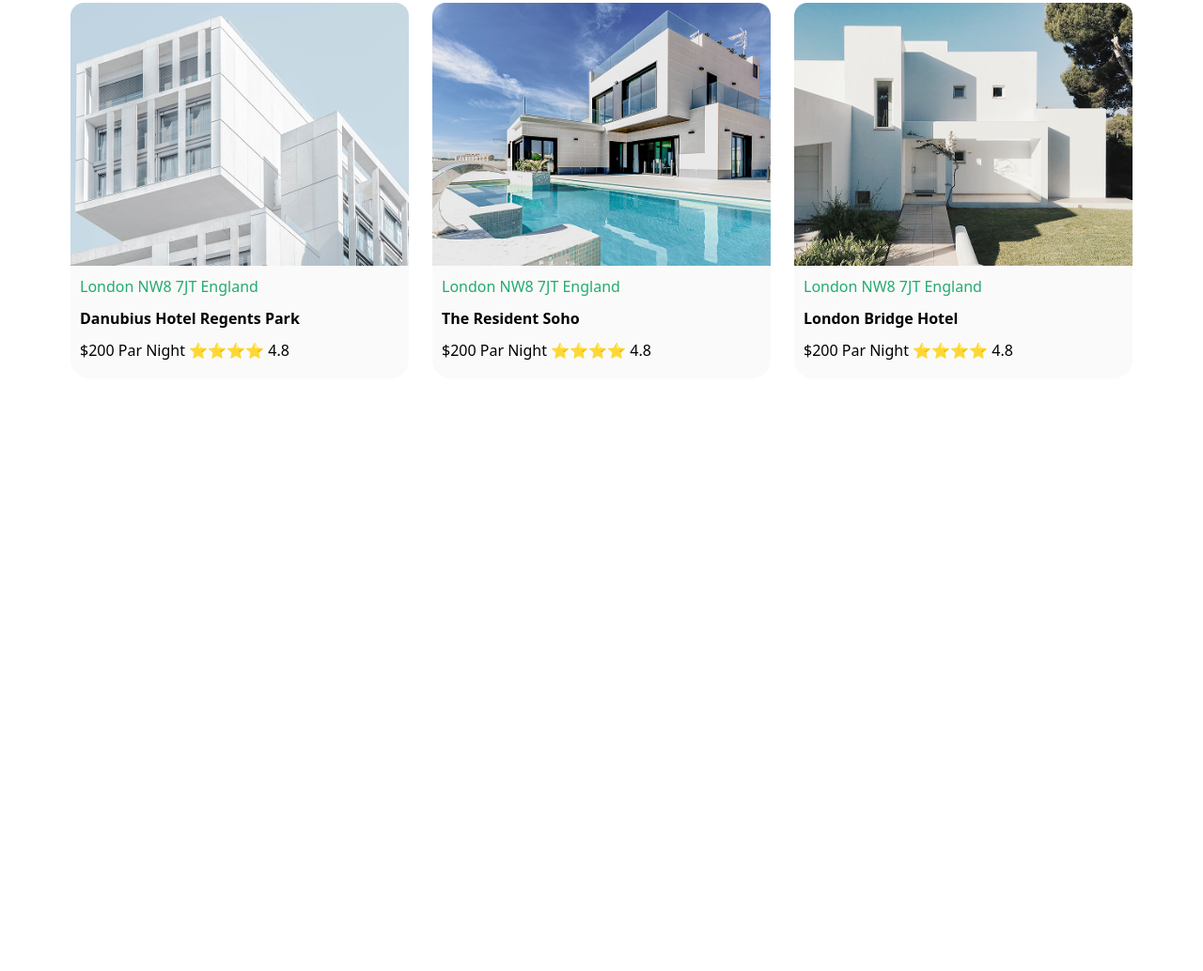
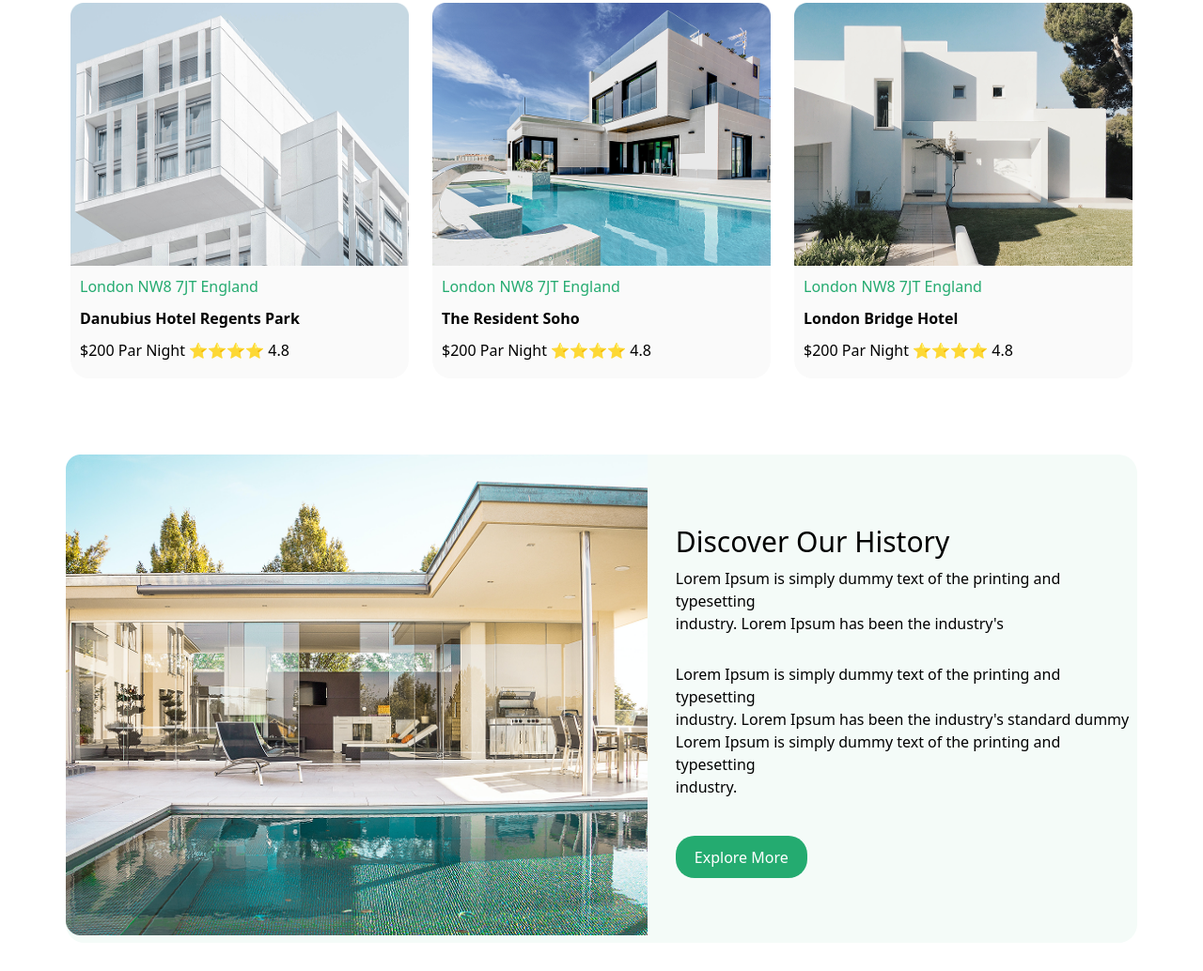
Before and after one commit to DBilol228/Week3Day2hw, a website: page src/secondpg.html in a window 1280 px wide. Shown: the part 966-2000 px from the top of the page at 94% size. Before the commit the page ends 1410 px from the top, so only its background shows below. Drawn offline with Linux system fonts and the light colour scheme.

Commit message:
section 3 page2

```diff
--- a/src/secondpg.html
+++ b/src/secondpg.html
@@ -82,5 +82,24 @@
             </div>
         </div>
     </div>
+
+    <div class="hidden lg:block max-w-[1200px] m-auto">
+        <div class="w-[100%] h-[720px] mt-[40px]">
+            <div class="flex justify-center">
+                <div class="bg-[#F4FBF8] w-[95%] h-[520px] rounded-[20px] flex gap-[30px]">
+                    <div>
+                        <img src="./images/back2.png" alt="">
+                    </div>
+                    <div class="mt-[70px]">
+                        <p class="text-[30px] text-[black] font-medium">Discover Our History</p>
+                        <p class="text-[16px] text-[black] mt-[5px]">Lorem Ipsum is simply dummy text of the printing and typesetting<br>industry. Lorem Ipsum has been the industry's </p>
+                        <p class="text-[16px] text-[black] mt-[30px]">Lorem Ipsum is simply dummy text of the printing and typesetting<br>industry. Lorem Ipsum has been the industry's standard dummy<br>Lorem Ipsum is simply dummy text of the printing and typesetting<br>industry.</p>
+                        <button class="bg-[#24AB70] text-[white] w-[140px] h-[45px] rounded-[20px] mt-[40px]">Explore More</button>
+                    </div>
+                </div>
+            </div>
+        </div>
+    </div>
+
 </body>
 </html>
```
